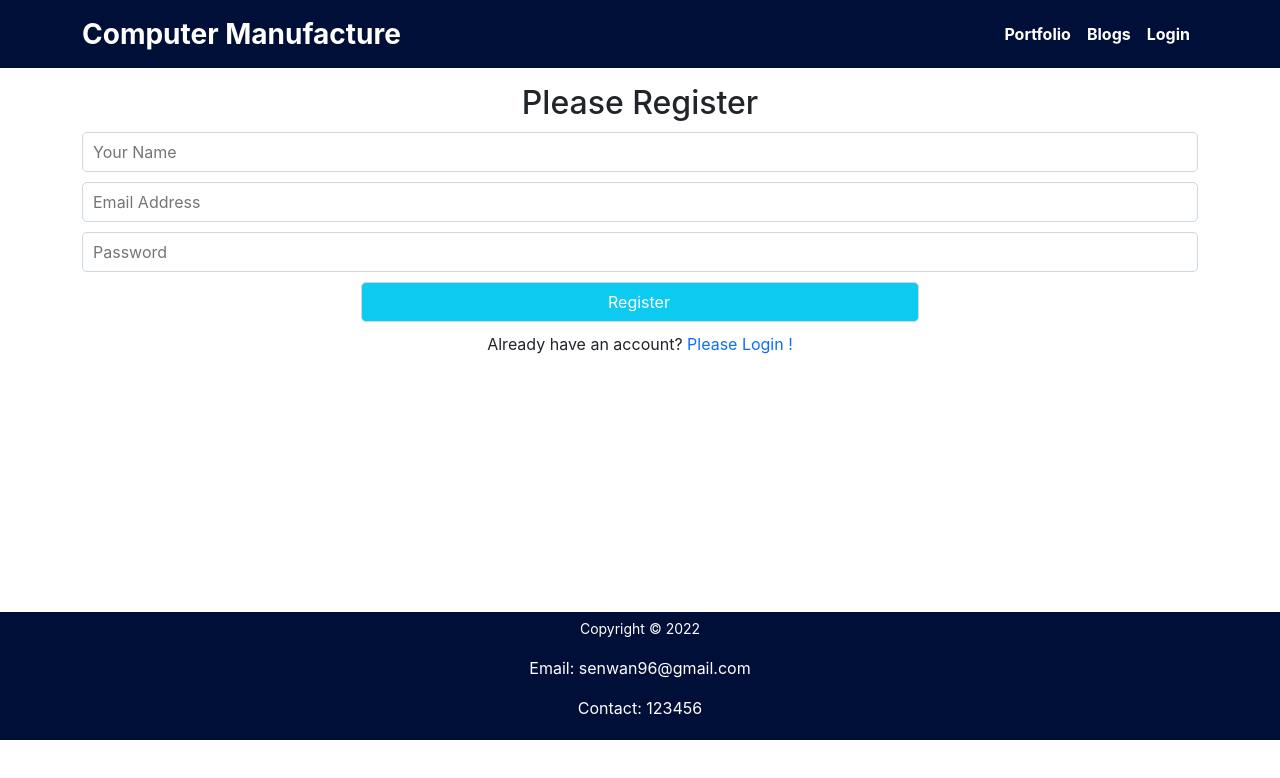
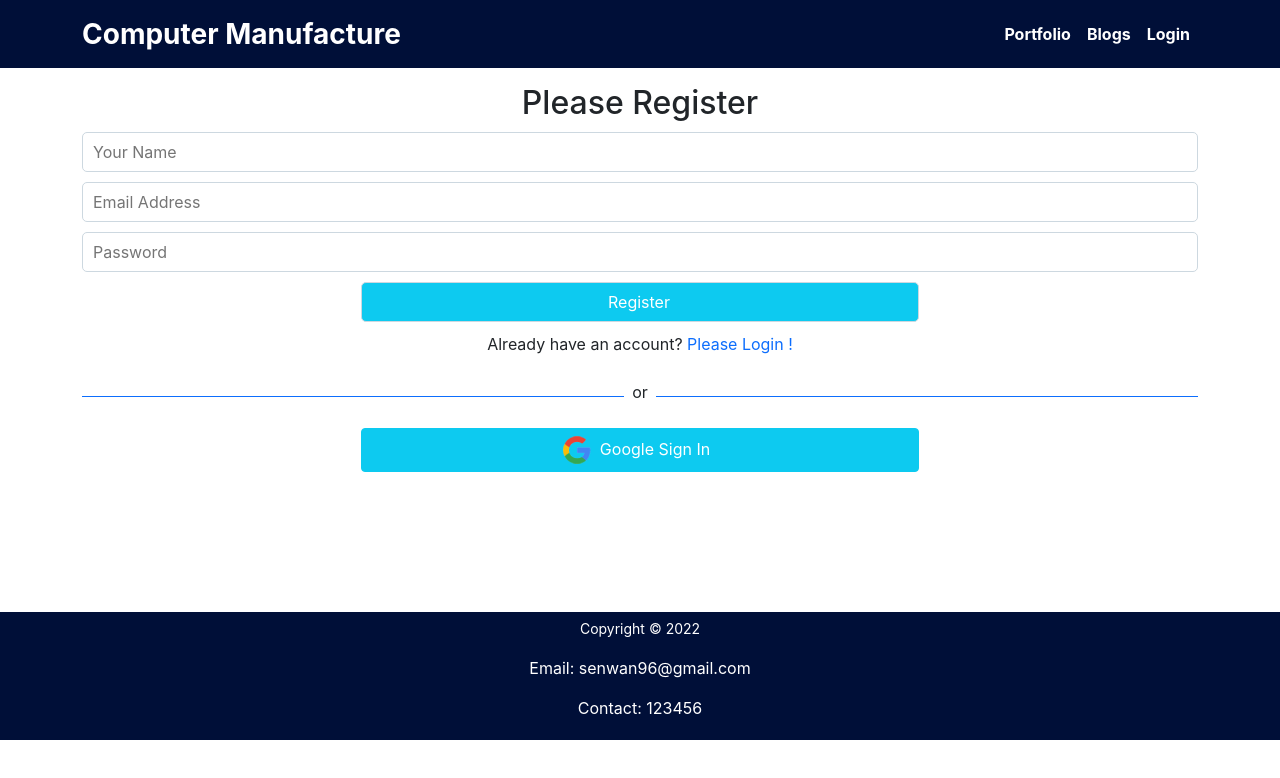
Before and after one commit to SenWan/manufacturer-management-client, a React (Create React App) app: page /register in a window 1280 px wide. Shown: the top 778 px of the page. Built offline with nearby package versions, Linux system fonts and the light colour scheme; no server answers.

Commit message:
social login implemented

```diff
--- a/src/Pages/Login/Login/Login.js
+++ b/src/Pages/Login/Login/Login.js
@@ -6,6 +6,7 @@
 import auth from '../../../firebase.init';
 import Loading from '../../Shared/Loading/Loading';
 import 'react-toastify/dist/ReactToastify.css';
+import SocialLogin from '../SocialLogin/SocialLogin';
 
 const Login = () => {
   const emailRef = useRef('');
@@ -78,6 +79,7 @@
         </Form>
         <p>Are you new user? <Link to='/register'  style={{cursor:'pointer'}} className='text-primary text-decoration-none' onClick={navigateRegister}> Please Register !</Link></p>
         <p>forget password? <span  style={{cursor:'pointer'}} className='text-primary' onClick={resetPassword}> Reset Password !</span></p>
+        <SocialLogin></SocialLogin>
         <ToastContainer></ToastContainer>
       </div>
     );
--- a/src/Pages/Login/Login/Register/Register.js
+++ b/src/Pages/Login/Login/Register/Register.js
@@ -4,6 +4,7 @@
 import { useCreateUserWithEmailAndPassword, useUpdateProfile} from 'react-firebase-hooks/auth';
 import './Register.css'
 import Loading from '../../../Shared/Loading/Loading';
+import SocialLogin from '../../SocialLogin/SocialLogin';
 
 const Register = () => {
     const navigate = useNavigate();
@@ -41,6 +42,7 @@
             <input className='w-50 mx-auto btn my btn-info text-white mt-2' type="submit" value="Register" />
         </form>
         <p className='text-center'>Already have an account? <Link to='/login'  style={{cursor:'pointer'}} className='text-primary text-decoration-none'> Please Login !</Link></p>
+        <SocialLogin></SocialLogin>
     </div>
     );
 };
--- /dev/null
+++ b/src/Pages/Login/SocialLogin/SocialLogin.js
@@ -0,0 +1,40 @@
+import React from 'react';
+import { useNavigate } from 'react-router-dom';
+import google from '../../../../src/images/google.png'
+import { useSignInWithGoogle } from 'react-firebase-hooks/auth';
+import auth from '../../../firebase.init';
+import Loading from '../../Shared/Loading/Loading';
+
+const SocialLogin = () => {
+    const navigate = useNavigate();
+    const [signInWithGoogle, user, loading, error] = useSignInWithGoogle(auth);
+    let fixerror;
+
+    if(user){
+        navigate('/home');
+        if(error){
+            fixerror = (
+                <p>Error: {error?.message}</p>
+            )
+        }
+    }
+
+    if(loading){
+        return <Loading></Loading>
+    }
+    return (
+        <div>
+        <div className='d-flex align-items-center gap-2'>
+            <div style={{height: '1px'}} className='bg-primary w-50'></div>
+            <p className='mt-2'>or</p>
+            <div style={{height: '1px'}} className='bg-primary w-50'></div>
+        </div>
+        <button onClick={() => signInWithGoogle()} className='btn btn-info text-white w-50 d-block mx-auto my-2'>
+            <img src={google} alt="" />
+            <span className='px-2'>Google Sign In</span></button>
+            {fixerror}
+    </div>
+    );
+};
+
+export default SocialLogin;
--- a/src/Pages/Purchase/Purchase.js
+++ b/src/Pages/Purchase/Purchase.js
@@ -1,10 +1,24 @@
 import React from 'react';
+import { Form } from 'react-bootstrap';
 
 const Purchase = () => {
+
+    const handlePurchase = event => {
+        event.preventDefault();
+    }
     return (
-        <div>
-            <h2>purchase</h2>
-        </div>
+        <div className='container mt-5' style={{height:'55vh'}}>
+            <h4 className='text-center text-primary'>Purchase Form</h4>
+        <Form onSubmit={handlePurchase}>
+          <Form.Group className="mb-2" controlId="">
+            <Form.Control type="text" placeholder="Enter Number" required />
+          </Form.Group>
+
+          <Form.Group className="mb-2" controlId="">
+            <Form.Control  type="text" placeholder="Address" required />
+          </Form.Group>
+        </Form>
+      </div>
     );
 };
 
```
Also changed, not shown: src/images/google.png (added).
